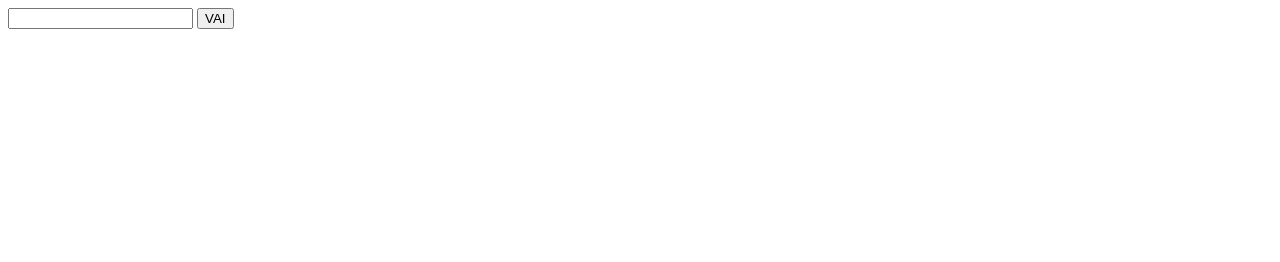
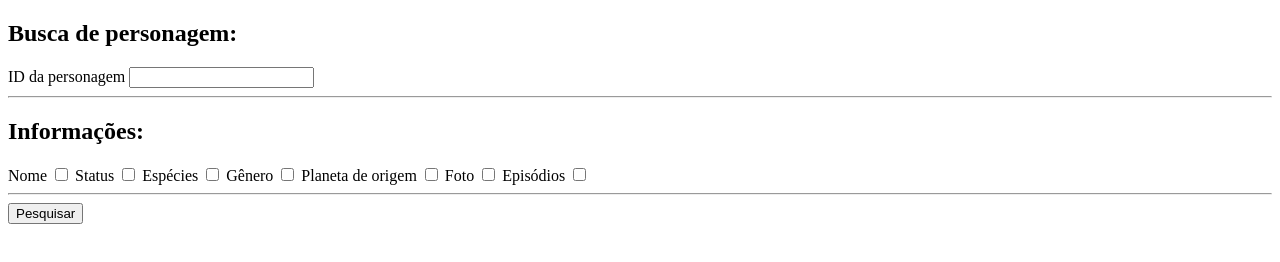
Before and after one commit to kristhian0-on/api-Rick-and-Morty, a plain HTML site: page index.html in a window 1280 px wide. Drawn offline with Linux system fonts and the light colour scheme.

Commit message:
Filtering API information

```diff
--- a/index.html
+++ b/index.html
@@ -8,8 +8,37 @@
 </head>
 <body>
     <form action="" method="get">
-        <input type="number" id="characterId">
-        <button id="btn-go">VAI</button>
+        <h2>Busca de personagem:</h2>
+        <label for="characterId">ID da personagem</label>
+        <input type="number" name="characterId" id="characterId">
+
+        <hr>
+
+        <h2>Informações:</h2>
+        <label for="name">Nome</label>
+        <input type="checkbox" name="name" id="name">
+
+        <label for="status">Status</label>
+        <input type="checkbox" name="status" id="status">
+
+        <label for="species">Espécies</label>
+        <input type="checkbox" name="species" id="species">
+
+        <label for="gender">Gênero</label>
+        <input type="checkbox" name="gender" id="gender">
+
+        <label for="origin">Planeta de origem</label>
+        <input type="checkbox" name="origin" id="origin">
+
+        <label for="image">Foto</label>
+        <input type="checkbox" name="image" id="image">
+
+        <label for="episode">Episódios</label>
+        <input type="checkbox" name="episode" id="episode">
+
+        <hr>
+
+        <button id="btn-go">Pesquisar</button>
     </form>
     <img id="img">
     <pre id="content"></pre>
--- a/script.js
+++ b/script.js
@@ -7,16 +7,27 @@ const fetchApi = (value) => {
     const result = fetch(`https://rickandmortyapi.com/api/character/${value}`)
         .then((res) => res.json())
         .then((data) => {
-            console.log(data);
+            // console.log(data);
             return data;
         });
 
     return result;
 }
 
+const keys = ['name', 'status', 'species', 'gender', 'origin', 'image', 'episode'];
+
+const buildResult = (result) => {
+    const newObject = {};
+    keys.map((key) => document.getElementById(key))
+        .map((elem) => {
+            elem.checked && (newObject[elem.name] = result[elem.name]);
+        });
+    return newObject;
+}
+
 btnGo.addEventListener('click', async (event) => {
     event.preventDefault();
     const result = await fetchApi(characterId.value);
-    content.textContent = `${JSON.stringify(result, undefined, 2)}`;
+    content.textContent = `${JSON.stringify(buildResult(result), undefined, 2)}`;
     image.src = `${result.image}`;
 });
```
